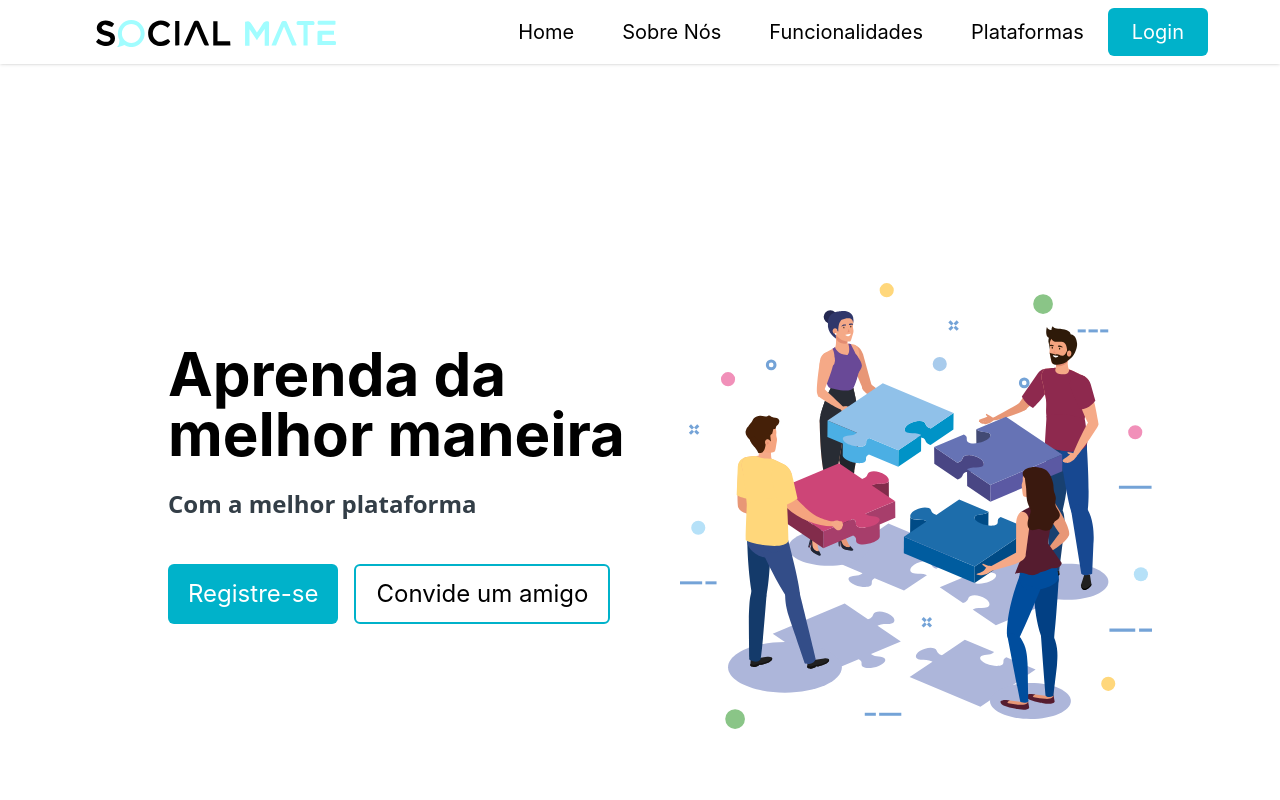
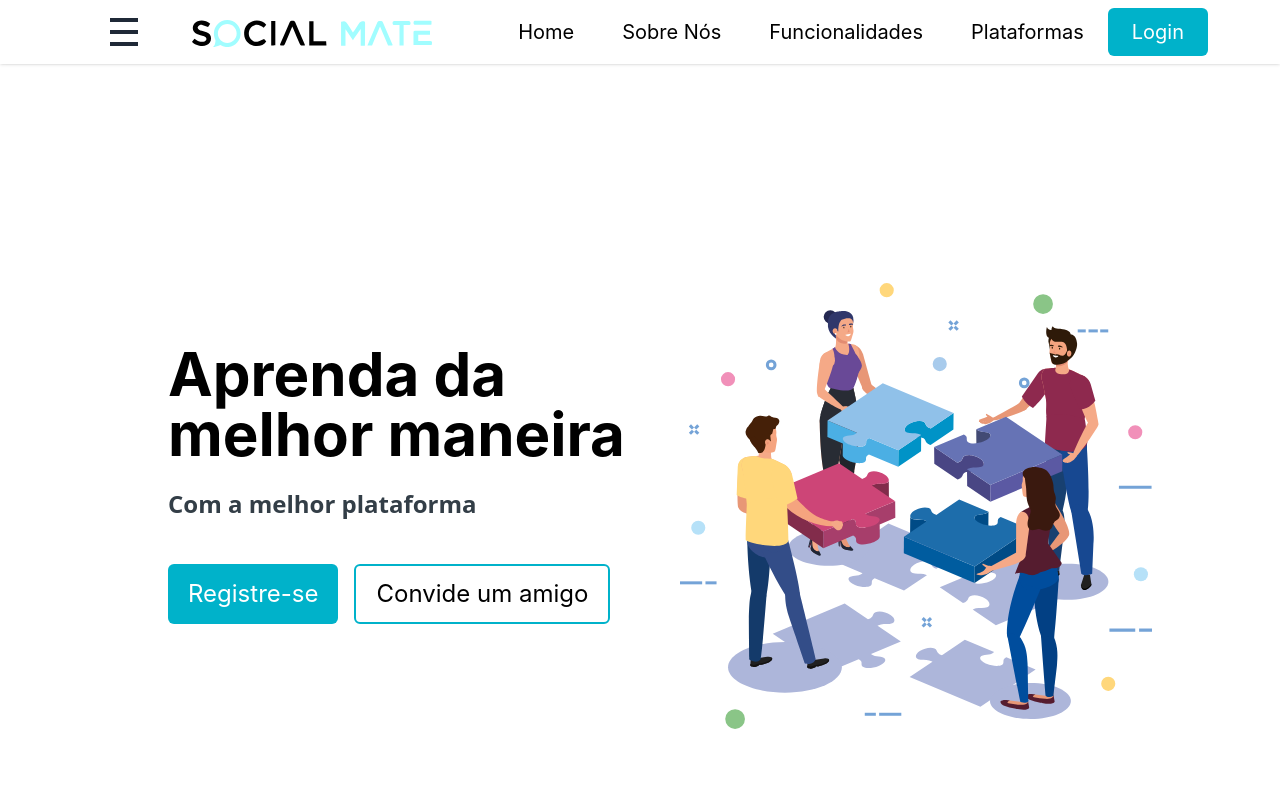
Before and after one commit to k3lm4n/socialmate_web, a Next.js app: page / in a window 1280 px wide. Shown: the top 800 px of the page. Built offline with nearby package versions, Linux system fonts and the light colour scheme.

Commit message:
Update index.tsx

```diff
--- a/src/pages/index.tsx
+++ b/src/pages/index.tsx
@@ -33,14 +33,26 @@ const Homepage = () => {
   const [open, setOpen] = useState(false);
 
   return (
-    <div className="w-full h-full bg-blue-50/75 flex justify-center flex-col">
-      <div className="w-full flex justify-center bg-white ">
-        <nav className="w-full h-16 flex fixed items-center justify-center content-center bg-white shadow ">
+    <div className=" bg-blue-50/75 flex justify-center flex-col">
+      <div className="flex justify-center bg-white ">
+        <nav
+          className={
+            !open
+              ? "w-full h-16 flex fixed items-center justify-center content-center bg-white shadow"
+              : "w-full h-screen flex fixed items-center justify-center content-center bg-white shadow"
+          }
+        >
           <div className="w-[85%] flex items-center justify-center content-center ">
-            <ul className="flex flex-col w-full content-center items-center justify-between sm:flex-row  ">
-              <div className="flex">
+            <ul
+              className={
+                !open
+                  ? "flex flex-row w-full content-center items-center justify-between "
+                  : "flex flex-col w-full content-center items-center "
+              }
+            >
+              <div className="flex flex-row items-center gap-10">
                 <button
-                  className="flex justify-center items-center w-14 h-14 focus:outline-none rounded lg:hidden "
+                  className="flex justify-center items-center w-14 h-14 focus:outline-none rounded  "
                   onClick={() => setOpen(!open)}
                 >
                   <div className=" flex flex-col w-full h-full justify-center items-center content-center">
@@ -82,7 +94,12 @@ const Homepage = () => {
                   </li>
                 </Link>
               </div>
-              <div className=" flex items-center ">
+              <div className={!open ? "hidden lg:flex" : " flex"}>
+                <div
+                  className={
+                    !open ? "flex items-center" : " flex items-center flex-col"
+                  }
+                >
                   {Links.map((link) => (
                     <Link href={link.path}>
                       <li
@@ -101,6 +118,7 @@ const Homepage = () => {
                       Login
                     </Link>
                   </li>
+                </div>
               </div>
             </ul>
           </div>
```
Lines whose indentation alone changed are shown as unchanged.
